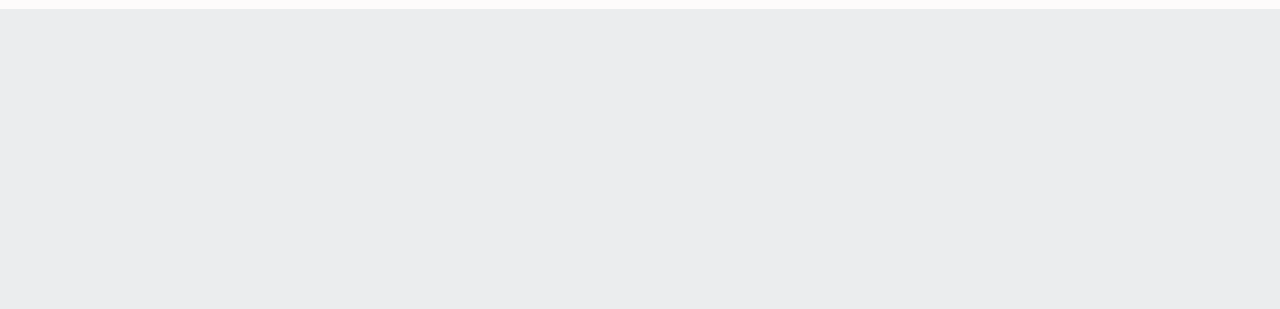
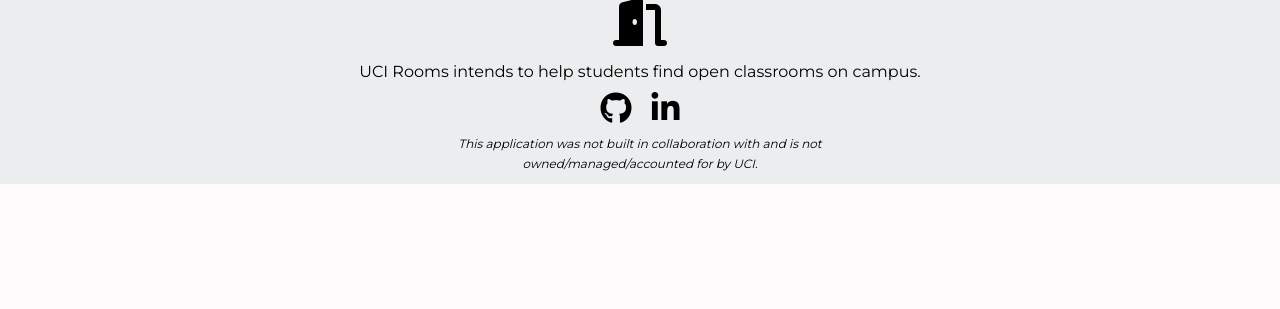
Before and after one commit to SaladSaad/UCI-Rooms, a Django app: template grapher/templates/index.html in a window 1280 px wide. Shown: the part 767-1076 px from the top of the page. After the commit the page ends 951 px from the top, so only its background shows below. Run offline with Django 3.2, Linux system fonts and the light colour scheme; the template is opened without the code that fills it, so the values that code supplies are empty; some libraries are stand-ins or nearby versions.

Commit message:
footer added

```diff
--- a/grapher/static/css/base.css
+++ b/grapher/static/css/base.css
@@ -1,4 +1,5 @@
 @import url('https://fonts.googleapis.com/css2?family=Montserrat:wght@400;700&display=swap');
+
 * {
 	box-sizing: border-box;
 	padding: 0;
@@ -7,7 +8,6 @@
 body {
 	font-family: 'Montserrat', sans-serif;
 	background-color: #fdfbfb;
-	height: 100vh;
 }
 h1 {
 	font-weight: 700;
@@ -27,18 +27,59 @@ form {
 	align-items: center;
 }
 
-form > label {
-	margin-bottom: 5px;
+footer {
+	width: 100%;
+	height: auto;
+    padding-top: 30px;
+	background-color: #ebedee;
+    border-radius: 20px 20px 0 0;
+}
+#footerContent{
+    display: flex;
+    align-items: center;
+    justify-content: center;
+    flex-direction: column;
+    text-align: center;
 }
 
-footer {
-	position: relative;
-	left: 0;
-	bottom: 0;
-	width: 100%;
-    height: 300px;
-	background-color: #ebedee;
+#footerContent p{
+    margin: 10px auto;
+    line-height: 20px;
 }
+#footerContent p:not(:first-of-type){
+    max-width: 500px;
+    font-size: 0.75rem;
+}
+
+#socials{
+    list-style: none;
+    display: flex;
+    align-items: center;
+    justify-content: center;
+    margin: 1rem 0 3 rem 0;
+}
+
+#socials li{
+    margin: 0 10px;
+}
+
+#socials a{
+    text-decoration: none;
+    color: black;
+}
+
+#socials a i{
+    font-size: 2rem;
+    transition: color .4s ease;
+}
+
+#socials a:hover i{
+    color: #089aff;
+}
+#footerLogo{
+    font-size: 3rem;
+}
+
 .redText {
 	color: #f35d45;
 }
@@ -47,22 +88,29 @@ footer {
 	color: #089aff;
 }
 
-.chartInput {
-	margin: 10px;
-	padding: 5px;
-	width: 150px;
-}
 .header {
 	text-align: center;
 	padding: 32px;
 }
 
-.timeline {
-	height: 600px;
-	padding: 10px;
-	margin: 0 auto;
+.chartInput {
+	margin: 10px 0px 20px 0px;
+	padding: 5px;
+	width: 150px;
 }
 
+.timeline {
+	min-height: 550px;
+	margin: 0 30px;
+}
+
+.italic{
+    font-style: italic;
+}
+
+.button{
+
+}
 #rows {
 	font-size: 1em;
 	display: none;
--- a/grapher/templates/index.html
+++ b/grapher/templates/index.html
@@ -13,15 +13,19 @@
 <script>
 	var data = JSON.parse('{{qs|safe}}');
 </script>
+<script
+	src="https://kit.fontawesome.com/9564b9d43b.js"
+	crossorigin="anonymous"
+></script>
 {% endblock scripts%} {% block body %}
 <header class="header">
 	<h1><a class="blueText" href="">UCI Rooms</a></h1>
 	<p>
-		A fully <span class="redText">open-source</span> application built by
-		<a class="blueText" href="https://github.com/SaladSaad">Saad Sheikh</a>
+		A fully <a class="blueText" href="https://github.com/SaladSaad/UCI-Rooms">open-source</a> application built by
+		<span class="redText">Saad Sheikh</a>
 	</p>
 </header>
-<div class="chart">
+<main class="chart">
 	<div id="chartSettings">
 		<form action="">
 			<label for="Location"
@@ -51,7 +55,26 @@
 		<div id="rows"></div>
 		<div id="bars"></div>
 	</div>
-</div>
+</main>
 <footer>
+	<div id="footerContent">
+		<div id="footerLogo"><i class="fa-solid fa-door-open"></i></div>
+
+		<p>
+			UCI Rooms intends to help students find open classrooms on campus.
+		</p>
+
+		<ul id="socials">
+
+			<li>
+				<a href="#"><i class="fa-brands fa-github button"></i></a>
+			</li>
+			<li>
+				<a href="#"><i class="fa-brands fa-linkedin-in button"></i></a>
+			</li>
+		</ul>
+		<p class="italic">This application was not built in collaboration with and is not owned/managed/accounted for by UCI.</p>
+
+	</div>
 </footer>
 {% endblock body%}
```
Also changed, not shown: grapher/static/images/logo.png (added), grapher/static/images/logo.svg (added), 2 other files.
